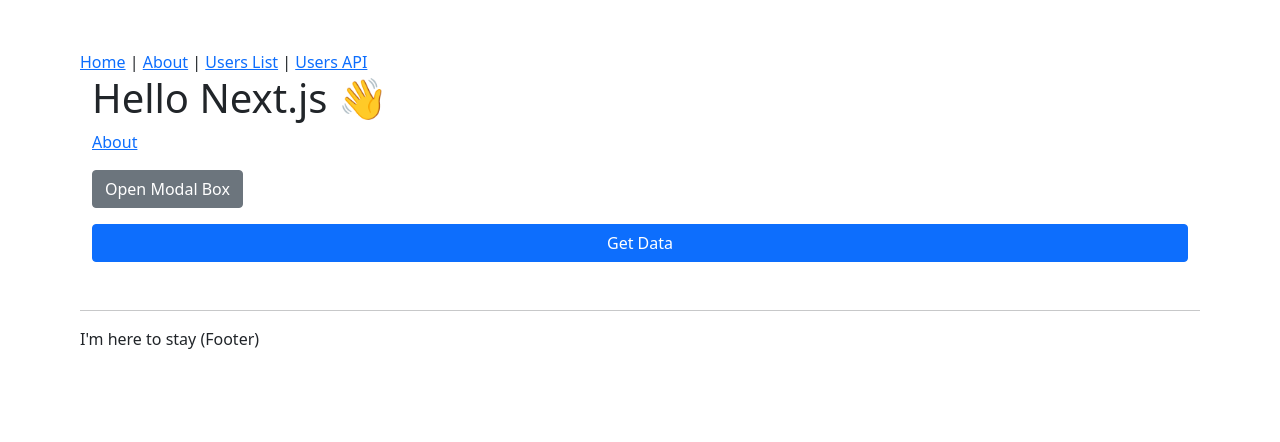
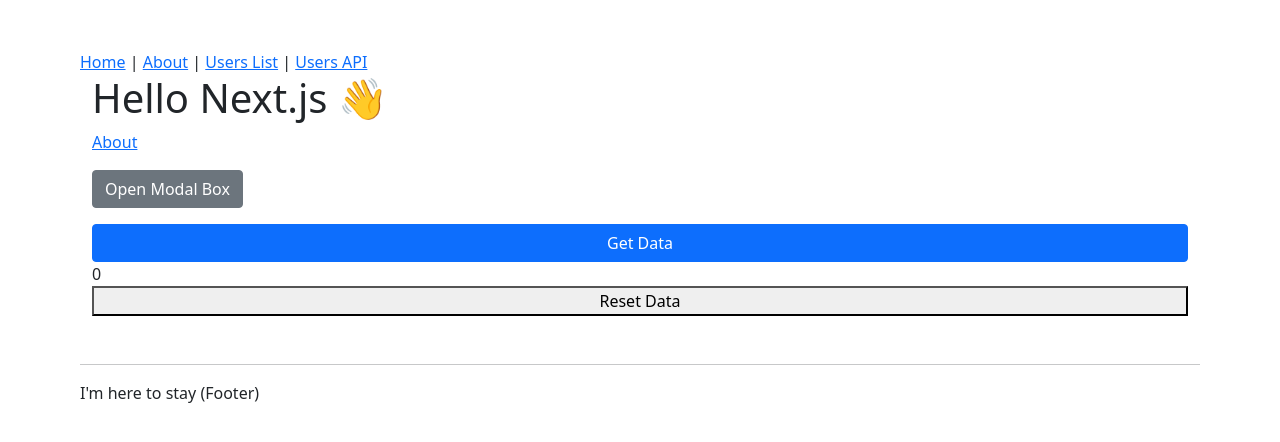
Before and after one commit to asovacloud/nextjs-party, a Next.js app: page / in a window 1280 px wide. Shown: the top 442 px of the page. Built offline with nearby package versions, Linux system fonts and the light colour scheme.

Commit message:
fix useMemo Part 2

```diff
--- a/components/Todos/index.jsx
+++ b/components/Todos/index.jsx
@@ -70,7 +70,6 @@
 }
 
 function renderData(data) {
-  console.time("RENDER DATA");
   // const newData = useMemo(() => createData(data), [data]);
 
   // console.log("NEW DATA: ", newData);
@@ -78,7 +77,6 @@
   // const result = newData(data);
 
   console.log("NEW DATA: ", data);
-  console.timeEnd("RENDER DATA");
   return data.map((organization, idx) => {
     return (
       <div key={idx}>
@@ -92,16 +90,16 @@
 function Todos() {
   const [data, setData] = useState([]);
 
-  useEffect(() => {
-    setData();
-  }, []);
-
   const onHandleChecked = (id) => {
     const index = data.findIndex((i) => i.id === id);
     let copyData = [...data];
     copyData[index].completed = !data[index].completed;
     setData(copyData);
   };
+
+  const resetState = () => {
+    setData([]);
+  }
 
   // const memoizedCallback =
   // useCallback();
@@ -111,10 +109,11 @@
   // },
   // [5]
 
+  console.time("RENDER DATA");
+
   const newData = useMemo(() => createData(data), [data]);
-  // console.log("new DATA: ", newData());
-  // const result = newData(data);
 
+  console.timeEnd("RENDER DATA");
   return (
     <div className="todos">
       <div className="list-group mt-3 mb-5">
@@ -141,6 +140,9 @@
           Get Data
         </button>
         {data && data.length && renderData(newData)}
+        <button onClick={resetState}>
+          Reset Data
+        </button>
       </div>
       <style jsx>{`
         .list-group-item {
```
